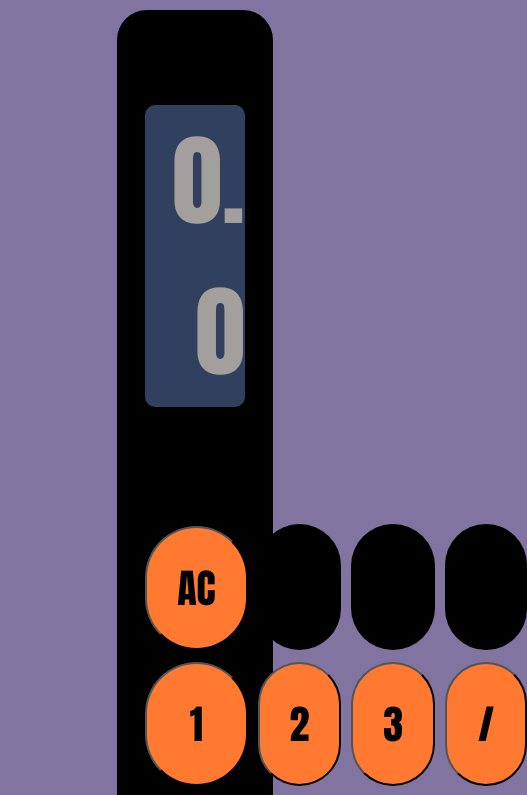
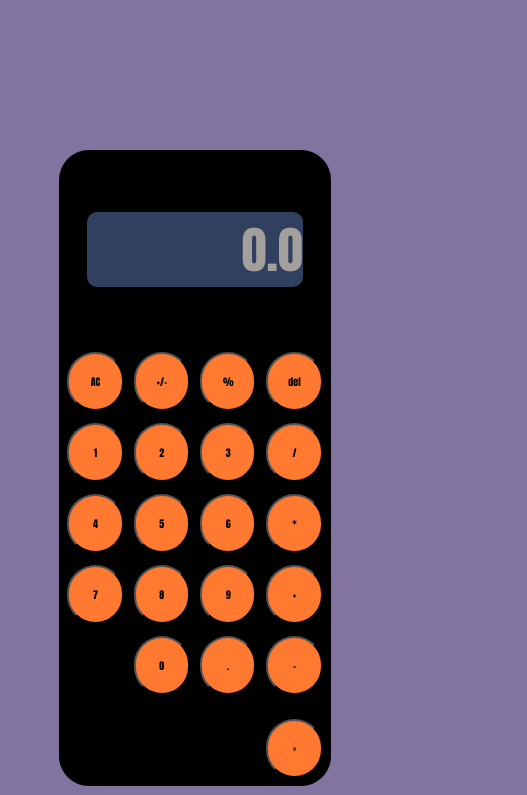
Before and after one commit to AlmarzooqiH/Calculator, a plain HTML site: page index.html in a window 390 px wide. Shown: the top 795 px of the page, 527 px wide, since content can reach past the window. Drawn offline with Linux system fonts and the light colour scheme.

Commit message:
I\'m learning about the media css property and i have added design support to different screen sizes. I will try it on my phone :P

```diff
--- a/index.html
+++ b/index.html
@@ -17,9 +17,9 @@
         </div>
         <div id="buttons">
             <button class="button-style" value="esc">AC</button>
-            <button class="empty"></button>
-            <button class="empty"></button>
-            <button class="empty"></button>
+            <button class="button-style">+/-</button>
+            <button class="button-style">%</button>
+            <button class="button-style">del</button>
             <button class="button-style">1</button>
             <button class="button-style">2</button>
             <button class="button-style">3</button>
--- a/scripts/index.js
+++ b/scripts/index.js
@@ -5,6 +5,7 @@ let secondVal = null;
 let selectedOperation = null;
 let calculated = null;
 let decimalFlag = null;
+let isEqualSymbol = null;
 const mathOperations = ["+", "-", "*", "/", "="];
 const numbers =
 [
@@ -12,7 +13,7 @@ const numbers =
     "5", "6", "7", "8", "9"
 ];
 
-const specialCharacters = [".", "Enter", "Backspace", "Escape"];
+const specialCharacters = [".", "Enter", "Backspace", "Escape", "+/-", "%","del"];
 
 const everything = [...mathOperations, ...numbers, ...specialCharacters];
 
@@ -27,6 +28,7 @@ function resetVariables(){
     selectedOperation = null;
     calculated = null;
     decimalFlag = null;
+    isEqualSymbol = null;
     resultElement.textContent = "0.0";
 }
 
@@ -51,13 +53,11 @@ function performCalculation() {
             result = firstVal / secondVal;
             break;
     }
-
     firstVal = null;
     resultElement.textContent = result;
     secondVal = null;
     selectedOperation = null;
 }
-
 
 document.addEventListener("keydown", (event) => {
     if (event.key === "Escape"){
@@ -111,29 +111,37 @@ for (let i = 0; i < buttons.length; i++) {
             resetVariables();
             return;
         }
-
-        if (buttons[i].value === "back") {
-            if (resultElement.textContent.length <= 1) {
+        if (buttons[i].value === "back" || key === "del") {
+            if (resultElement.textContent.length === 0){
                 resultElement.textContent = "0.0";
                 return;
-            }
+        }
             resultElement.textContent = resultElement.textContent.slice(0, -1);
             return;
         }
-        if (!everything.includes(event.key))
+        if (key === "+/-"){
+            let tmp = -1 * Number(resultElement.textContent);
+            resultElement.textContent = tmp;
             return;
-        if (mathOperations.includes(key)) {
+        }
+        if (key === "%"){
+            let tmp = Number(resultElement.textContent) / 100;
+            resultElement.textContent = tmp;
+            return;
+        }
+        if (mathOperations.includes(key) && key !== "=") {
             selectedOperation = key;
         }
-
+        if (key === "=")
+            isEqualSymbol = true;
         if (firstVal == null && selectedOperation != null) {
             firstVal = Number(resultElement.textContent);
-            resultElement.textContent = "0.0";
+            resultElement.textContent = "";
         } else if (secondVal == null && selectedOperation != null) {
             secondVal = Number(resultElement.textContent);
         }
 
-        if ((firstVal != null) && (secondVal != null) && (selectedOperation != null) && key === "=") {
+        if (isEqualSymbol && (firstVal != null) && (secondVal != null) && (selectedOperation != null) && key === "=") {
             secondVal = Number(resultElement.textContent);
             performCalculation();
             calculated = true;
@@ -144,8 +152,10 @@ for (let i = 0; i < buttons.length; i++) {
             calculated = null;
             return ;
         }
+
         if (!mathOperations.includes(key) && key !== "=") {
-            if (resultElement.textContent === "0.0") resultElement.textContent = "";
+            if (resultElement.textContent === "0.0" && key !== "0")
+                resultElement.textContent = "";
             resultElement.textContent += key;
         }
     });
--- a/styles/index.css
+++ b/styles/index.css
@@ -6,13 +6,17 @@
 body{
     background-color: #8174A0;
 }
+
+@media (min-width: 750px){
+
     #calculator{
         border-style: solid;
         border-radius: 30px;
         margin: 10px 20px;
         background-color: #000000;
-    width: 40%;
-    height: 50%;
+        margin-top: 10%;
+        width: max-content;
+        height: max-content;
         place-self: center !important;
     }
 
@@ -45,10 +49,6 @@ body{
         border-radius: 10px !important;
     }
 
-.empty{
-    background-color: #000000 !important;
-    border-style: none !important;
-}
 
     .button-style{
         padding: 30px;
@@ -56,3 +56,107 @@ body{
         border-radius: 20px;
         font-size: 40px;
     }
+}
+
+@media ((min-width: 390px) and (max-width: 932px)) {
+    #calculator{
+        border-style: solid;
+        border-radius: 30px;
+        margin: 10px 20px;
+        background-color: #000000;
+        width: max-content;
+        height: max-content;
+        margin: 150px;
+        place-self: center !important;
+    }
+
+    #result{
+        text-align: end;
+        border-radius: 18px;
+        padding: 25px;
+        font-size: 25px;
+        overflow-wrap: break-word;
+    }
+
+    #buttons{
+      display: grid;
+      grid-template-rows: 1fr 1fr 1fr 1fr;
+      grid-template-columns: 1fr 1fr 1fr 1fr;
+      gap: 10px;
+      padding: 5px;
+      border-radius: 18px;
+    }
+
+    #buttons button{
+        background-color: #FF7A30;
+        border-radius: 5.5rem;
+    }
+
+    #result h1{
+        color: #E9E3DF !important;
+        background-color: #465C88 !important;
+        opacity: 0.7 !important;
+        border-radius: 10px !important;
+    }
+
+    .button-style{
+        padding: 20px;
+        margin-top: 2px;
+        border-radius: 20px;
+        font-size: 10px;
+    }
+}
+
+@media ((min-width: 375px) and (max-width: 667px)) {
+    #calculator{
+        border-style: solid;
+        border-radius: 30px;
+        margin: 10px 20px;
+        background-color: #000000;
+        width: max-content;
+        height: max-content;
+        margin: 150px;
+        place-self: center !important;
+    }
+
+    #result{
+        text-align: end;
+        border-radius: 18px;
+        padding: 25px;
+        font-size: 25px;
+        overflow-wrap: break-word;
+    }
+
+    #buttons{
+      display: grid;
+      grid-template-rows: 1fr 1fr 1fr 1fr;
+      grid-template-columns: 1fr 1fr 1fr 1fr;
+      gap: 10px;
+      padding: 5px;
+      border-radius: 18px;
+    }
+
+    #buttons button{
+        background-color: #FF7A30;
+        border-radius: 5.5rem;
+    }
+
+    #result h1{
+        color: #E9E3DF !important;
+        background-color: #465C88 !important;
+        opacity: 0.7 !important;
+        border-radius: 10px !important;
+    }
+
+    .button-style{
+        padding: 20px;
+        margin-top: 2px;
+        border-radius: 20px;
+        font-size: 10px;
+    }
+}
+
+.empty{
+    background-color: #000000 !important;
+    border-style: none !important;
+}
```
Also changed, not shown: 1 other file. Lines whose indentation alone changed are shown as unchanged.
